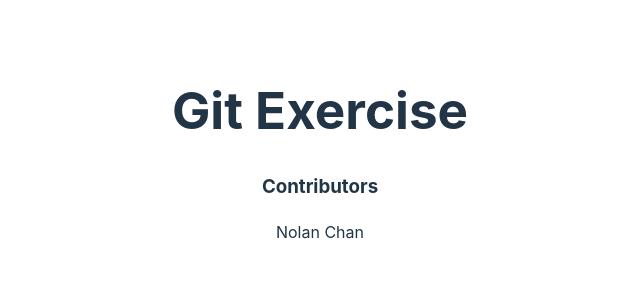
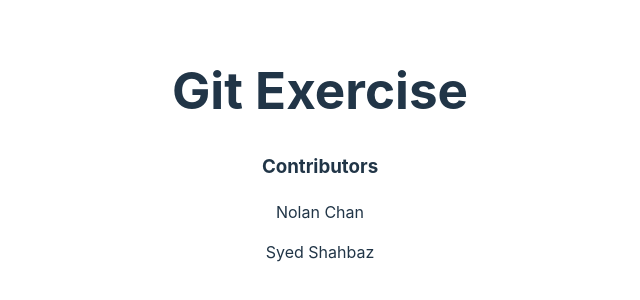
Before and after one commit to NolanChan1/GitExercise, a React (Vite) app: page / in a window 1280 px wide. Shown: the part 246-546 px from the top of the page, without its empty margins (320-960 px from the left). Built offline with nearby package versions, Linux system fonts and the light colour scheme.

Commit message:
Modified a line in index.html

```diff
--- a/src/App.jsx
+++ b/src/App.jsx
@@ -6,6 +6,7 @@ function App() {
       <h1>Git Exercise</h1>
       <h3>Contributors</h3>
       <p>Nolan Chan</p>
+      <p>Syed Shahbaz</p>
     </div>
   );
 }
```
